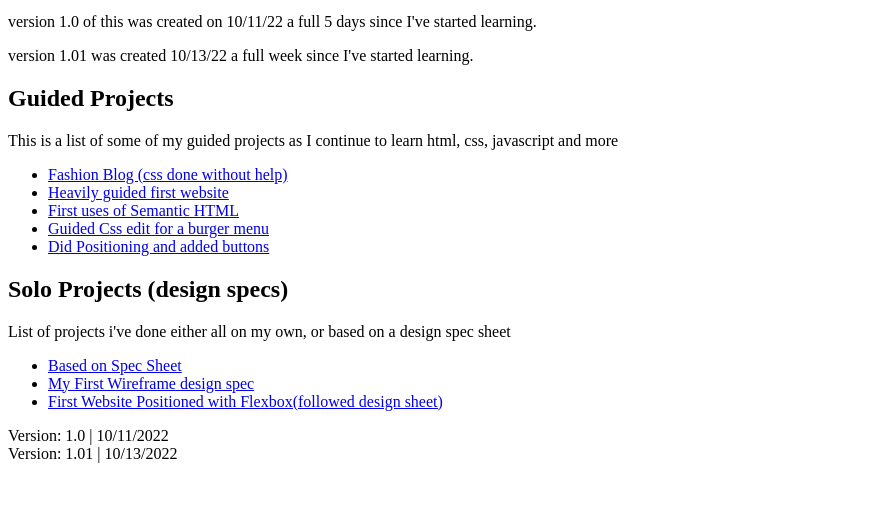
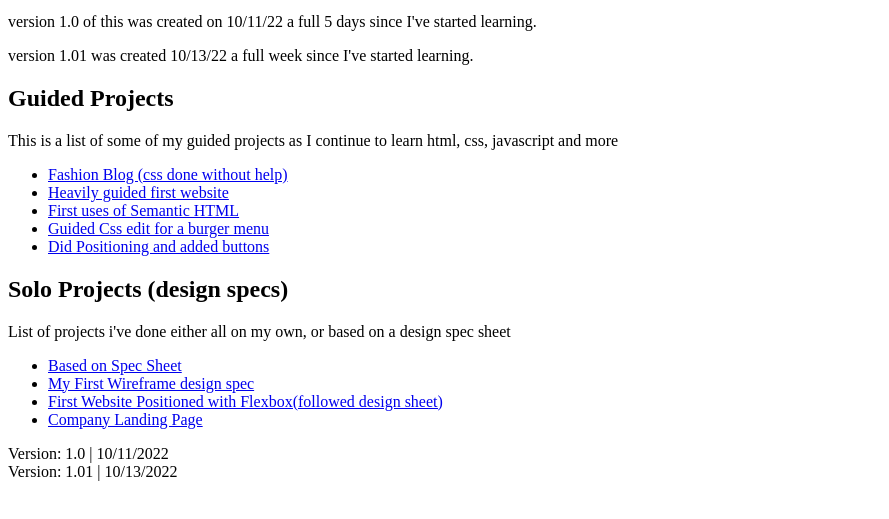
Before and after one commit to Krze44/Krze44.github.io, a plain HTML site: page index.html in a window 1280 px wide. Shown: the part 101-620 px from the top of the page, without its empty margins (0-889 px from the left). Drawn offline with Linux system fonts and the light colour scheme.

Commit message:
new project

```diff
--- a/index.html
+++ b/index.html
@@ -47,6 +47,7 @@
             <li><a href="https://krze44.github.io/Dasmotos-Art/" target="_blank">Based on Spec Sheet</a></li>
             <li><a href="https://krze44.github.io/First-Wireframe/" target="_blank">My First Wireframe design spec</a></li>
             <li><a href="https://krze44.github.io/Tea-Cozy/" target="_blank">First Website Positioned with Flexbox(followed design sheet)</a></li>
+            <li><a href="https://krze44.github.io/Company-Landing/" target="_blank">Company Landing Page</a></li>
         </ul>
 
 
```
